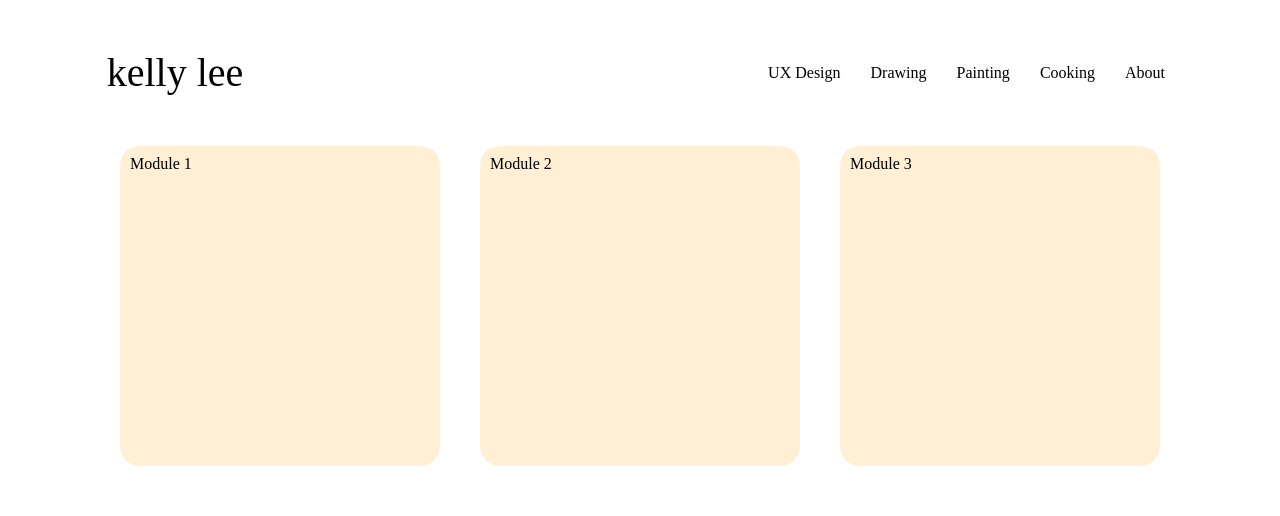
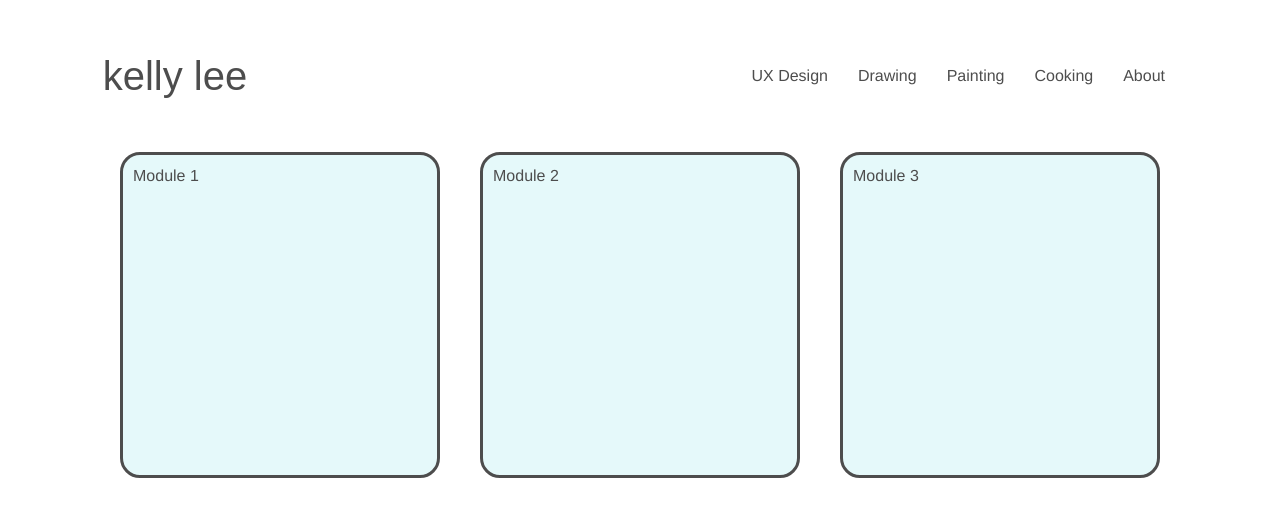
Before and after one commit to kellysooyunlee/kellysooyunlee.github.io, a plain HTML site: page index.html in a window 1280 px wide. Drawn offline with Linux system fonts and the light colour scheme.

Commit message:
added more fonts and styles

```diff
--- a/styles/style.css
+++ b/styles/style.css
@@ -7,6 +7,7 @@ body {
   flex-direction: column;
   padding: 50 100px;
   justify-content: space-between;
+  color: #4d4d4d;
 }
 
  header {
@@ -16,14 +17,16 @@ body {
 
   .logo {
       flex: 0 150px;
+      flex-wrap: nowrap;
       display: flex;
       justify-content: center;
       align-items: center;
+      font-family: 'Cream', sans-serif;
       font-size: 40px;
   }
 
 
-  main, article {
+  main {
       flex: 1;
       display: flex;
       flex-direction: column;
@@ -31,9 +34,9 @@ body {
 
   .mod {
     flex: 1;
-/*    justify-content: space-between;*/
+
   }
-
+/*
 
 .feature {
       flex: 1;
@@ -43,35 +46,11 @@ body {
   .col {
       flex: 1;
   }
-
-@media screen and (min-width: 1025px) {
-  header {
-          flex-direction: row;
-          justify-content: space-between;
-      }
-
-      nav ul {
-          display: flex;
-      }
-  }
-
-  main {
-          flex-direction: row;
-      }
-
-      aside {
-          flex: 1;
-      }
-
-      article {
-          flex: 3;
-      }
-  }
-
+*/
 
 
 body {
-  font-family: sans-serif;
+  font-family: 'helvetica neue', sans-serif;
   font-size: 16px;
   line-height: 1.4em;
 }
@@ -104,15 +83,16 @@ section {
 }
 
 .mod {
+  height: 300px;
+  width: auto;
   padding: 10px;
-  background-color: papayawhip;
-  border: 3px #222222;
-  height: 300px;
+  background-color: #E5F9FA;
+  border: solid 3px #4d4d4d;
   border-radius: 20px;
   margin: 50px 20px;
 }
 
-aside {
+/*aside {
   background-color: none;
   padding: 50px;
   box-sizing: border-box;
@@ -123,3 +103,30 @@ footer {
   padding: 50px;
   box-sizing: border-box;
 }
+*/
+
+/*MEDIA QUERIES*/
+
+@media screen and (min-width: 1025px) {
+  header {
+          flex-direction: row;
+          justify-content: space-between;
+      }
+
+      nav ul {
+          display: flex;
+      }
+  }
+
+  main {
+          flex-direction: row;
+      }
+
+      aside {
+          flex: 1;
+      }
+
+      article {
+          flex: 3;
+      }
+  }
```
